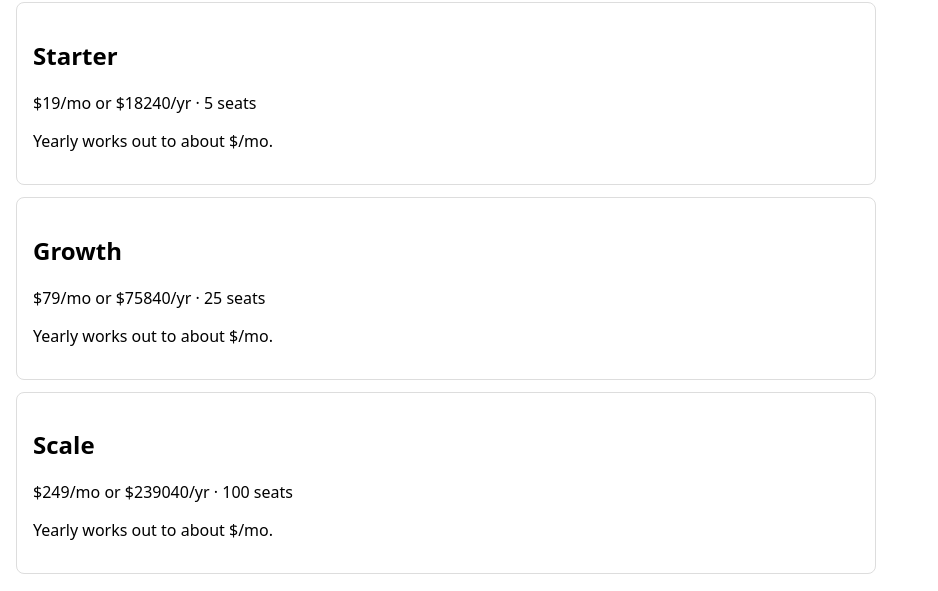
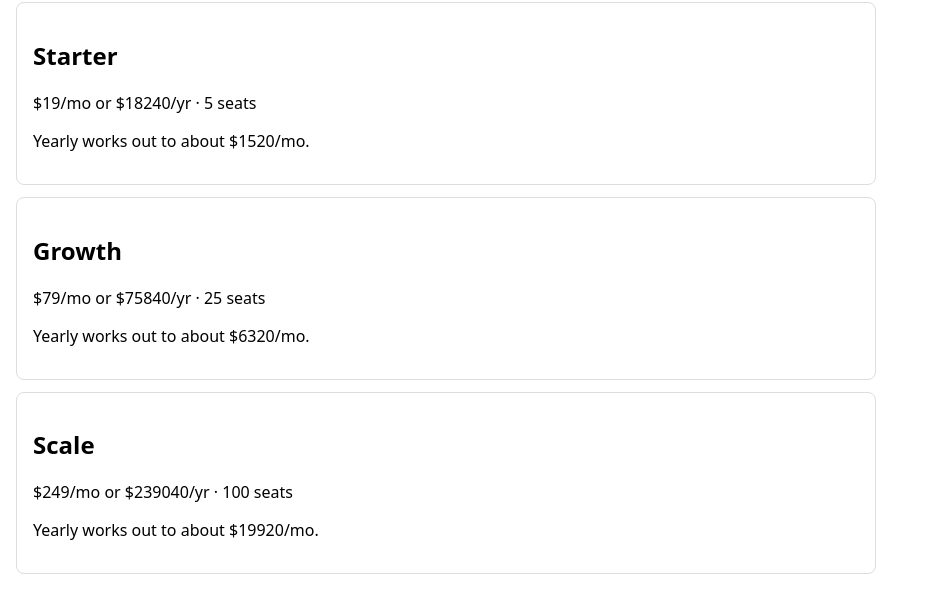
Before and after one commit to ArchAstroEvals/enterprise-mono, a Next.js app in the folder apps/web/: page /pricing in a window 1280 px wide. Shown: the part 154-745 px from the top of the page, without its empty margins (0-938 px from the left). Built offline with nearby package versions, Linux system fonts and the light colour scheme.

Commit message:
Pricing shows averages

```diff
--- a/apps/web/app/pricing/page.jsx
+++ b/apps/web/app/pricing/page.jsx
@@ -1,20 +1,23 @@
-import { PLANS, monthlyToAnnual } from "@mono/billing";
+import { PLANS, monthlyToAnnual, effectiveMonthly } from "@mono/billing";
 import PricingCard from "../../components/PricingCard.jsx";
 
 export const metadata = { title: "Pricing — Mono Web" };
-
-function yearly(id) {
-  const plan = PLANS.find((p) => p.id === id);
-  return monthlyToAnnual(plan.monthlyCents);
-}
 
 export default function Pricing() {
   return (
     <div>
       <h1>Pricing</h1>
-      {PLANS.map((plan) => (
-        <PricingCard key={plan.id} plan={plan} yearly={yearly(plan.id)} />
-      ))}
+      {PLANS.map((plan) => {
+        const yearly = monthlyToAnnual(plan.monthlyCents);
+        return (
+          <PricingCard
+            key={plan.id}
+            plan={plan}
+            yearly={yearly}
+            eff={effectiveMonthly(yearly)}
+          />
+        );
+      })}
     </div>
   );
 }
```
